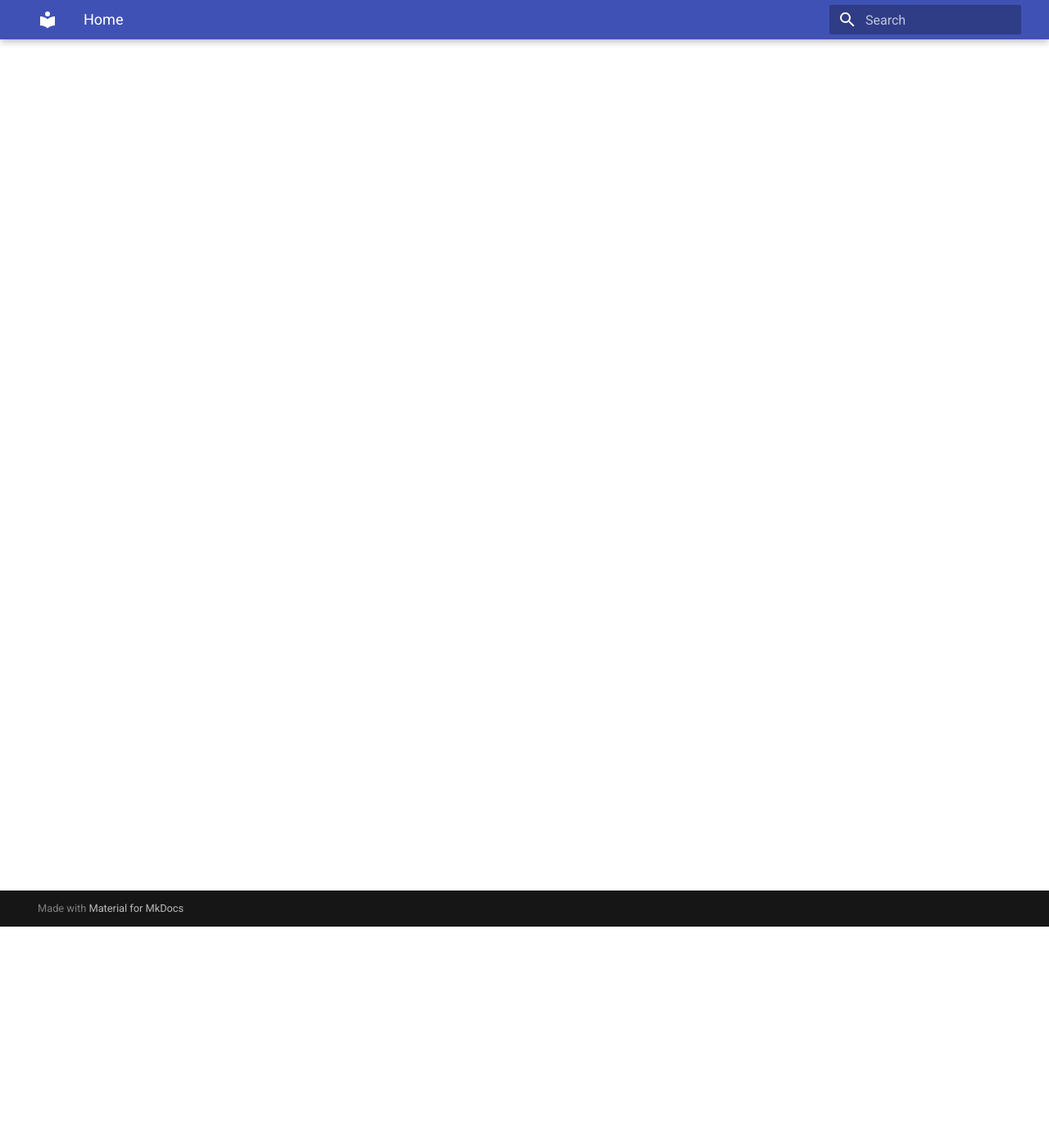
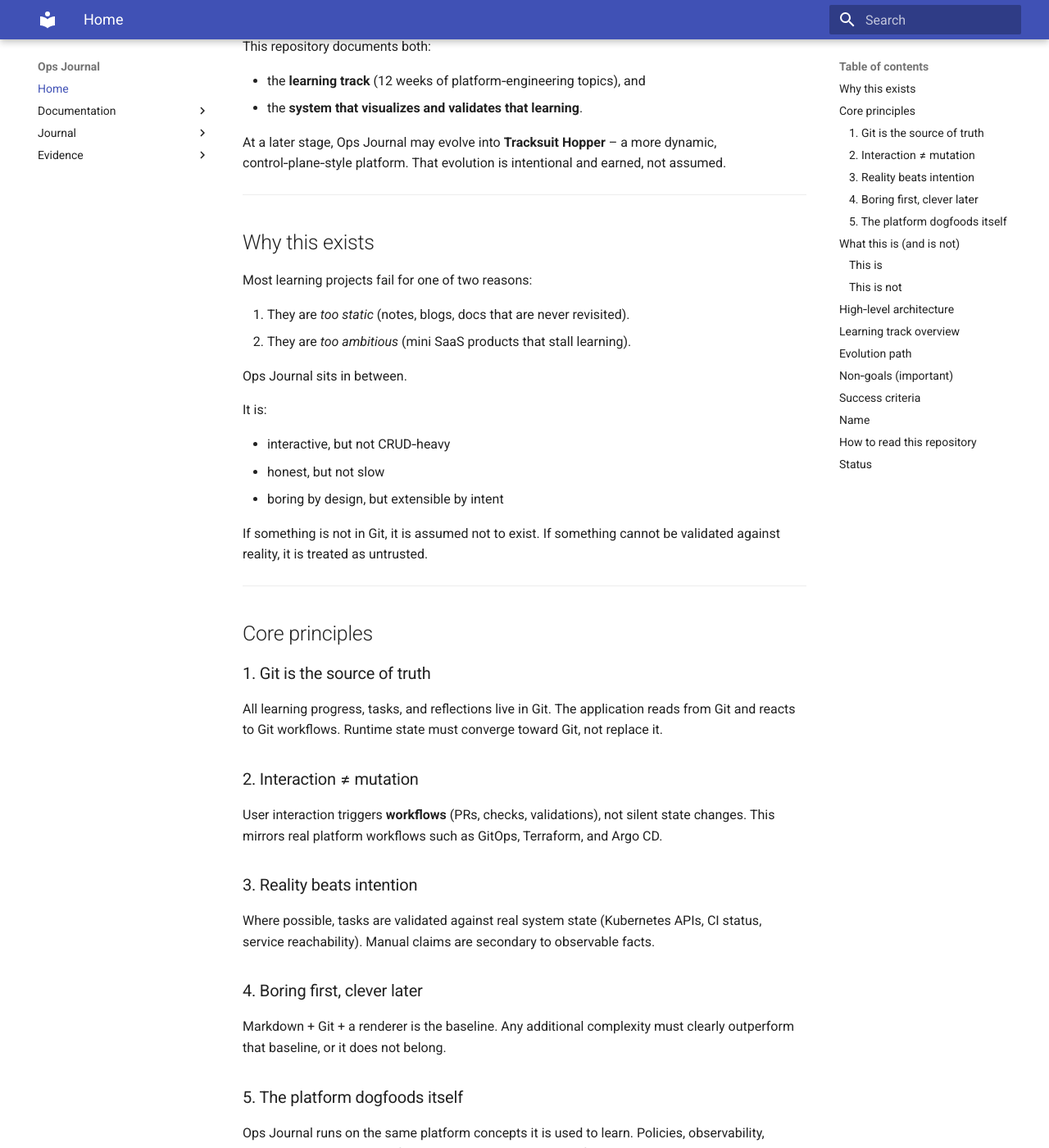
Before and after one commit to plasterinho/ops-journal, an MkDocs documentation site: the page built from docs/README.md, in a window 1280 px wide and 1400 px high, scrolled down 270 px. Shown: the whole window at 82% size. Built offline with MkDocs 1.6.1 and Material for MkDocs 9.7.7, drawn with Linux system fonts in a browser that asks for light colours; some of the changed text lies outside the part shown.

Commit message:
week02: restructure the contents to showcase both documentation and journal

```diff
--- /dev/null
+++ b/docs/documentation/gitops_model.md
@@ -0,0 +1,127 @@
+# GitOps control model
+
+## Purpose of this document
+
+This document describes **how GitOps works in this platform**, not how a
+specific week was executed. It captures stable rules and expectations
+that should remain true as the platform evolves.
+
+------------------------------------------------------------------------
+
+## Core principles
+
+### Git is the source of truth
+
+-   Git defines the desired state of the system
+-   The cluster is expected to converge to what is declared in Git
+-   Git history is the audit log
+-   Rollbacks are performed by reverting commits
+
+If something is not represented in Git, it is not authoritative.
+
+------------------------------------------------------------------------
+
+### Argo CD is the continuous delivery controller
+
+-   Argo CD continuously reconciles desired state (Git) with actual
+    state (cluster)
+-   Argo CD is **not** on the request path
+-   Application availability does not depend on Argo CD being up
+-   Enforcement of desired state does depend on Argo CD being up
+
+Argo CD does not decide *what* should run. It only enforces what Git
+declares.
+
+------------------------------------------------------------------------
+
+### Manual changes are temporary by design
+
+-   `kubectl apply`, `kubectl scale`, and ad‑hoc edits are not
+    authoritative
+-   Manual changes will be reverted when Argo CD reconciles
+-   Manual intervention is acceptable only for debugging or emergency
+    containment
+
+Sustainable changes must go through Git.
+
+------------------------------------------------------------------------
+
+## Ownership and boundaries
+
+### One Application owns a resource
+
+-   A Kubernetes resource must be owned by exactly one Argo CD
+    Application
+-   Multiple Applications must never manage the same resource
+-   GitOps does not resolve ownership conflicts
+
+Ownership conflicts result in: - continuous reconciliation loops -
+OutOfSync states - non‑deterministic cluster behavior
+
+These are architectural errors, not tooling failures.
+
+------------------------------------------------------------------------
+
+### Environments are isolation boundaries
+
+-   Environments are not labels or overlays alone
+-   Environments must be isolated by:
+    -   namespace, or
+    -   cluster
+-   Sharing a namespace across environments is unsafe
+
+GitOps will surface environment conflicts, not prevent them.
+
+------------------------------------------------------------------------
+
+## Deployment and rollback model
+
+### Deployment
+
+-   A deployment is a Git commit
+-   Changing desired state in Git triggers reconciliation
+-   Argo CD applies the change automatically
+
+### Rollback
+
+-   A rollback is a Git revert
+-   Reverting a commit restores the previous desired state
+-   Argo CD enforces the reverted state automatically
+
+UI‑based rollbacks are considered temporary and must be followed by Git
+changes.
+
+------------------------------------------------------------------------
+
+## Failure modes
+
+### Git unavailable
+
+-   The cluster continues running with the last known desired state
+-   No new deployments or rollbacks are possible
+
+### Argo CD unavailable
+
+-   Workloads continue running
+-   Desired state is no longer enforced
+-   Manual changes persist until Argo CD recovers
+
+------------------------------------------------------------------------
+
+## Non‑goals
+
+This model does not attempt to: - prevent architectural mistakes - infer
+intent from conflicting definitions - replace review or promotion
+processes
+
+GitOps enforces consistency, not correctness.
+
+------------------------------------------------------------------------
+
+## Summary
+
+-   Git defines intent
+-   Argo CD enforces intent
+-   Architecture defines safety
+-   Isolation is mandatory
+-   Tooling makes problems visible, it does not hide them
--- /dev/null
+++ b/docs/documentation/platform-control-model.md
@@ -0,0 +1,170 @@
+# Platform control model
+
+## Purpose of this document
+
+This document describes **how control is structured in the platform**.
+It explains who is allowed to change what, through which mechanisms, and
+with which guarantees.
+
+This is not a week-specific document. It defines stable control rules
+that should remain valid as the platform evolves.
+
+------------------------------------------------------------------------
+
+## Control layers
+
+The platform is controlled through distinct layers, each with a clear
+responsibility.
+
+### Git (intent layer)
+
+-   Git expresses *intent*
+-   All desired state is declared in Git
+-   Git history is the authoritative audit log
+-   Promotion, rollback, and change approval happen in Git
+
+Git answers the question: What should the system look like?
+
+------------------------------------------------------------------------
+
+### GitOps controller (enforcement layer)
+
+-   Argo CD enforces the desired state declared in Git
+-   It continuously reconciles intent with reality
+-   It has no business logic and no environment awareness
+-   It does not infer intent or resolve conflicts
+
+Argo CD answers the question: Does reality match what Git declares?
+
+------------------------------------------------------------------------
+
+### Kubernetes (execution layer)
+
+-   Kubernetes executes the desired state
+-   It schedules pods, manages ReplicaSets, and maintains runtime health
+-   It does not know about environments, promotion, or Git
+
+Kubernetes answers the question: How do I run what I was told to run?
+
+------------------------------------------------------------------------
+
+## Control flow
+
+The control flow is strictly one-directional:
+
+Git → Argo CD → Kubernetes
+
+There is no supported reverse flow.
+
+-   Kubernetes state must not be used to infer intent
+-   Argo CD status must not be used as a source of truth
+-   Only Git defines the desired state
+
+------------------------------------------------------------------------
+
+## Authority model
+
+### What is authoritative
+
+-   Git is authoritative for desired state
+-   Argo CD is authoritative for reconciliation
+-   Kubernetes is authoritative for runtime status
+
+Each layer has authority only within its scope.
+
+------------------------------------------------------------------------
+
+### What is not authoritative
+
+-   Manual kubectl changes
+-   Argo CD UI actions without Git changes
+-   Cluster state observed directly in Kubernetes
+
+These actions may be useful for debugging, but they do not define
+intent.
+
+------------------------------------------------------------------------
+
+## Change types and their paths
+
+### Application changes
+
+Examples: - image version updates - replica count changes -
+configuration changes
+
+Path: Git commit → Argo CD reconciliation → Kubernetes rollout
+
+------------------------------------------------------------------------
+
+### Platform changes
+
+Examples: - GitOps Application definitions - namespace layout - control
+boundaries
+
+Path: Git commit → Argo CD reconciliation → Kubernetes changes
+
+Platform changes are higher risk and must be reviewed carefully.
+
+------------------------------------------------------------------------
+
+## Ownership and isolation
+
+### Ownership rules
+
+-   A resource must have exactly one owner
+-   Ownership is defined by the Argo CD Application
+-   Overlapping ownership is an architectural error
+
+The platform does not attempt to arbitrate ownership conflicts.
+
+------------------------------------------------------------------------
+
+### Isolation rules
+
+-   Environments must be isolated by namespace or cluster
+-   Sharing namespaces across environments is prohibited
+-   Isolation is enforced by structure, not convention
+
+Without isolation, control loops interfere with each other.
+
+------------------------------------------------------------------------
+
+## Failure behavior
+
+### Git unavailable
+
+-   Intent is frozen
+-   The system continues operating with last known state
+-   No promotion or rollback is possible
+
+### Argo CD unavailable
+
+-   Enforcement is paused
+-   Manual changes persist
+-   The system may drift until reconciliation resumes
+
+### Kubernetes failure
+
+-   Runtime behavior degrades
+-   Control layers above remain intact
+-   Recovery depends on Kubernetes mechanisms
+
+------------------------------------------------------------------------
+
+## Design implications
+
+-   Control is explicit, not implicit
+-   Safety comes from structure, not tooling
+-   Tooling amplifies both good and bad design
+-   Ambiguity in control leads to instability
+
+------------------------------------------------------------------------
+
+## Summary
+
+-   Git defines intent
+-   Argo CD enforces intent
+-   Kubernetes executes intent
+-   Ownership must be singular
+-   Isolation is mandatory
+-   Control flows in one direction only
--- a/mkdocs.yml
+++ b/mkdocs.yml
@@ -1,10 +1,37 @@
 site_name: Ops Journal
-docs_dir: journal
+docs_dir: docs
 
 theme:
   name: material
 
 nav:
   - Home: README.md
-  - Week 01: week-01.md
-  - Week 02: week-02.md
+
+  - Documentation:
+      - Overview: documentation/README.md
+      - Platform fundamentals:
+          - Platform control model: documentation/platform-control-model.md
+          - GitOps model: documentation/gitops_model.md
+      - Roadmap:
+          - 12-week learning track: documentation/ops_journal_12_week_roadmap_data.md
+      - Historical context:
+          - Week 01 concretization: documentation/ops_journal_week_1_concretization.md
+          - Tracksuit Hopper notes: documentation/ops_journal_tracksuit_hopper_readme.md
+      - Runbooks:
+          - Week 01 bootstrap: documentation/week-01/runbook.md
+
+  - Journal:
+      - Overview: journal/README.md
+      - Week 01: journal/week-01.md
+      - Week 02: journal/week-02.md
+
+  - Evidence:
+      - Week 01:
+          - Docker image: journal/evidence/week-01/docker-image.png
+          - Docker UI: journal/evidence/week-01/docker-ui.png
+          - Minikube images: journal/evidence/week-01/minikube-docker-images.png
+          - Minikube UI: journal/evidence/week-01/minikube-ui.png
+          - MkDocs UI: journal/evidence/week-01/mkdocs-ui.png
+          - Repo tree: journal/evidence/week-01/repo-tree.png
+      - Week 02:
+          - Argo CD conflict: journal/evidence/week-02/argocd-conflict.png
```
Also changed, not shown: docs/journal/week-02.md (renamed from journal/week-02.md, +3 -3 lines), docs/README.md (renamed from README.md), docs/documentation/README.md (renamed from documentation/README.md), docs/documentation/ops_journal_12_week_roadmap_data.md (renamed from documentation/ops_journal_12_week_roadmap_data.md), docs/documentation/ops_journal_tracksuit_hopper_readme.md (renamed from documentation/ops_journal_tracksuit_hopper_readme.md), docs/documentation/ops_journal_week_1_concretization.md (renamed from documentation/ops_journal_week_1_concretization.md), docs/documentation/week-01/runbook.md (renamed from documentation/week-01/runbook.md), docs/journal/README.md (renamed from journal/README.md), docs/journal/evidence/week-02/argocd-conflict.png (added), docs/journal/week-01.md (renamed from journal/week-01.md), 12 other files.
